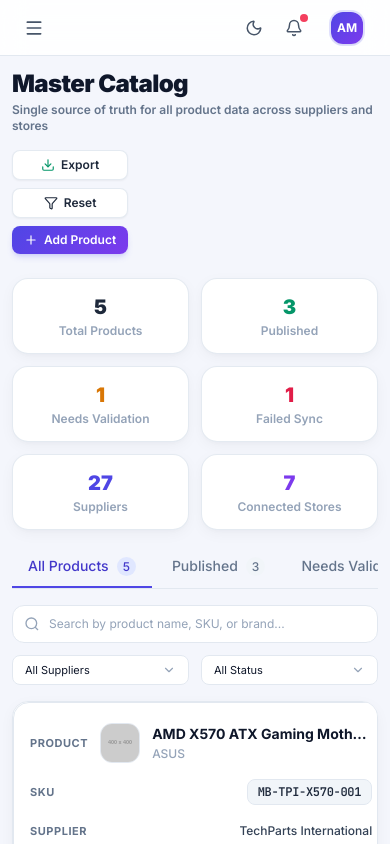
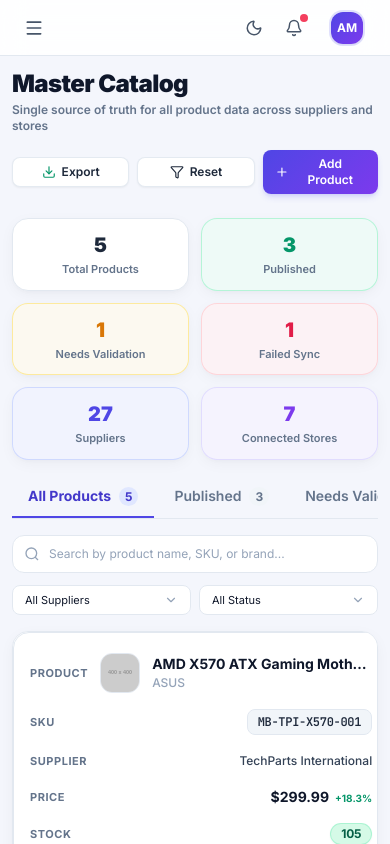
Before and after one commit to satyamgoswami783/SupplyBridge, a React (Vite) app: page /catalog/products in a window 390 px wide. Built offline with nearby package versions, Linux system fonts and the light colour scheme.

Commit message:
Fix MasterCatalog action buttons mobile layout, tab counts, and dark mode KPI cards

```diff
--- a/src/components/ui/index.tsx
+++ b/src/components/ui/index.tsx
@@ -164,21 +164,21 @@
 }
 
 export const Tabs: React.FC<TabsProps> = ({ tabs, active, onChange }) => (
-  <div className="flex gap-1 border-b border-slate-200 mb-6 overflow-x-auto scrollbar-hide">
+  <div className="flex gap-1 border-b border-slate-200 dark:border-slate-800 mb-6 overflow-x-auto scrollbar-hide">
     {tabs.map(tab => (
       <button
         key={tab.id}
         onClick={() => onChange(tab.id)}
         className={cn(
-          'px-4 py-2.5 text-sm font-medium whitespace-nowrap border-b-2 transition-all duration-200',
+          'px-4 py-2.5 text-sm font-semibold whitespace-nowrap border-b-2 transition-all duration-200',
           active === tab.id
-            ? 'border-primary-600 text-primary-700'
-            : 'border-transparent text-slate-500 hover:text-slate-700 hover:border-slate-300'
+            ? 'border-primary-600 text-primary-700 dark:text-primary-400 font-bold'
+            : 'border-transparent text-slate-500 dark:text-slate-400 hover:text-slate-700 dark:hover:text-slate-200 hover:border-slate-300 dark:hover:border-slate-700'
         )}
       >
         {tab.label}
         {tab.count !== undefined && (
-          <span className={cn('ml-2 px-1.5 py-0.5 rounded-full text-xs', active === tab.id ? 'bg-primary-100 text-primary-700' : 'bg-slate-100 text-slate-500')}>
+          <span className={cn('ml-2 px-1.5 py-0.5 rounded-full text-xs font-bold', active === tab.id ? 'bg-primary-100 dark:bg-primary-950/80 text-primary-700 dark:text-primary-300' : 'bg-slate-100 dark:bg-slate-800 text-slate-500 dark:text-slate-400')}>
             {tab.count}
           </span>
         )}
--- a/src/features/catalog/MasterCatalog.tsx
+++ b/src/features/catalog/MasterCatalog.tsx
@@ -371,14 +371,13 @@
         title="Master Catalog"
         subtitle="Single source of truth for all product data across suppliers and stores"
         actions={
-          <>
-            <div className="flex flex-col sm:flex-row items-stretch sm:items-center gap-2">
+          <div className="flex items-center gap-2 flex-wrap w-full sm:w-auto">
             <button
               onClick={handleExportCatalogCSV}
-              className="btn-secondary btn-sm flex items-center justify-center gap-1.5 cursor-pointer"
+              className="btn-secondary btn-sm flex items-center justify-center gap-1.5 cursor-pointer flex-1 sm:flex-initial"
               title="Download Catalog CSV File"
             >
-              <Download size={14} className="text-emerald-600" /> Export
+              <Download size={14} className="text-emerald-600 dark:text-emerald-400" /> Export
             </button>
             <button
               onClick={() => {
@@ -387,36 +386,35 @@
                 setSupplierFilter('all')
                 showNotification('Filters reset.')
               }}
-              className="btn-secondary btn-sm flex items-center justify-center gap-1.5"
+              className="btn-secondary btn-sm flex items-center justify-center gap-1.5 flex-1 sm:flex-initial"
             >
               <Filter size={14} /> Reset
             </button>
             {canManageCatalog && (
               <button
                 onClick={() => setAddModalOpen(true)}
-                className="btn-primary btn-sm flex items-center justify-center gap-1.5"
+                className="btn-primary btn-sm flex items-center justify-center gap-1.5 flex-1 sm:flex-initial"
               >
                 <Plus size={14} /> Add Product
               </button>
             )}
           </div>
-          </>
         }
       />
 
       {/* Summary KPI Stats */}
       <div className="grid grid-cols-2 sm:grid-cols-3 xl:grid-cols-6 gap-3 sm:gap-4">
         {[
-          { label: 'Total Products', value: productsList.length.toLocaleString(), color: 'text-slate-800' },
-          { label: 'Published', value: productsList.filter(p => p.status === 'published').length.toLocaleString(), color: 'text-emerald-600' },
-          { label: 'Needs Validation', value: productsList.filter(p => p.validationStatus === 'failed').length.toLocaleString(), color: 'text-amber-600' },
-          { label: 'Failed Sync', value: productsList.filter(p => p.status === 'failed').length.toLocaleString(), color: 'text-rose-600' },
-          { label: 'Suppliers', value: '27', color: 'text-primary-600' },
-          { label: 'Connected Stores', value: '7', color: 'text-violet-600' },
+          { label: 'Total Products',  value: productsList.length.toLocaleString(), color: 'text-slate-800 dark:text-slate-100', bg: 'bg-white dark:bg-slate-900 border border-slate-200 dark:border-slate-800' },
+          { label: 'Published',       value: productsList.filter(p => p.status === 'published').length.toLocaleString(), color: 'text-emerald-600 dark:text-emerald-400', bg: 'bg-emerald-50/70 dark:bg-emerald-950/40 border border-emerald-200/80 dark:border-emerald-900/50' },
+          { label: 'Needs Validation',value: productsList.filter(p => p.validationStatus === 'failed').length.toLocaleString(), color: 'text-amber-600 dark:text-amber-400', bg: 'bg-amber-50/70 dark:bg-amber-950/40 border border-amber-200/80 dark:border-amber-900/50' },
+          { label: 'Failed Sync',     value: productsList.filter(p => p.status === 'failed').length.toLocaleString(), color: 'text-rose-600 dark:text-rose-400', bg: 'bg-rose-50/70 dark:bg-rose-950/40 border border-rose-200/80 dark:border-rose-900/50' },
+          { label: 'Suppliers',       value: '27', color: 'text-primary-600 dark:text-primary-400', bg: 'bg-primary-50/70 dark:bg-primary-950/40 border border-primary-200/80 dark:border-primary-900/50' },
+          { label: 'Connected Stores',value: '7', color: 'text-violet-600 dark:text-violet-400', bg: 'bg-violet-50/70 dark:bg-violet-950/40 border border-violet-200/80 dark:border-violet-900/50' },
         ].map(s => (
-          <div key={s.label} className="card p-3.5 text-center">
-            <p className={`text-xl font-black ${s.color}`}>{s.value}</p>
-            <p className="text-xs text-slate-400 font-semibold mt-0.5">{s.label}</p>
+          <div key={s.label} className={`card p-3 sm:p-4 text-center rounded-2xl ${s.bg}`}>
+            <p className={`text-xl sm:text-2xl font-black ${s.color}`}>{s.value}</p>
+            <p className="text-[11px] sm:text-xs text-slate-500 dark:text-slate-400 font-semibold mt-0.5">{s.label}</p>
           </div>
         ))}
       </div>
@@ -424,7 +422,7 @@
       <Tabs tabs={tabs} active={tab} onChange={setTab} />
 
       <FilterBar search={search} onSearch={v => { setSearch(v); setCurrentPage(1); }} placeholder="Search by product name, SKU, or brand...">
-        <div className="flex w-full gap-3 sm:w-auto">
+        <div className="grid grid-cols-2 gap-2 w-full sm:flex sm:w-auto">
           <Select
             className="w-full"
             value={supplierFilter}
@@ -456,7 +454,7 @@
             initial={{ opacity: 0, height: 0 }}
             animate={{ opacity: 1, height: 'auto' }}
             exit={{ opacity: 0, height: 0 }}
-            className="flex flex-wrap items-center gap-2 p-3 bg-primary-50/80 border border-primary-200 rounded-xl shadow-sm overflow-hidden"
+            className="flex flex-wrap items-center gap-2 p-3 bg-primary-50/80 dark:bg-primary-950/60 border border-primary-200 dark:border-primary-800 rounded-xl shadow-sm overflow-hidden"
           >
             <input
               type="checkbox"
@@ -467,34 +465,35 @@
               }
               onChange={e => handleSelectAll(e.target.checked)}
             />
-            <span className="text-xs font-bold text-primary-900">
-              {selectedIds.length} item{selectedIds.length > 1 ? 's' : ''} selected
+            <span className="text-xs font-bold text-primary-900 dark:text-primary-200">
+              {selectedIds.length} items selected
             </span>
-            <div className="h-4 w-px bg-primary-200 mx-1" />
+            <div className="flex items-center gap-1.5 ml-auto flex-wrap">
               <button
                 onClick={handleBulkPublish}
-              className="btn-secondary btn-sm bg-white text-emerald-700 hover:bg-emerald-50 border-emerald-200 font-semibold"
+                className="btn-primary btn-sm"
               >
                 Bulk Publish
               </button>
               <button
                 onClick={handleBulkValidate}
-              className="btn-secondary btn-sm bg-white text-amber-700 hover:bg-amber-50 border-amber-200 font-semibold"
+                className="btn-secondary btn-sm bg-white dark:bg-slate-800 text-amber-700 dark:text-amber-400 hover:bg-amber-50 dark:hover:bg-amber-950/60 border-amber-200 dark:border-amber-900/60 font-semibold"
               >
                 Bulk Validate
               </button>
               <button
                 onClick={handleBulkDelete}
-              className="btn-secondary btn-sm bg-white text-rose-700 hover:bg-rose-50 border-rose-200 font-semibold"
+                className="btn-secondary btn-sm bg-white dark:bg-slate-800 text-rose-700 dark:text-rose-400 hover:bg-rose-50 dark:hover:bg-rose-950/60 border-rose-200 dark:border-rose-900/60 font-semibold"
               >
                 Bulk Delete
               </button>
+            </div>
           </motion.div>
         )}
       </AnimatePresence>
 
       {/* Product Table */}
-      <div className="card overflow-hidden border border-slate-200 shadow-card">
+      <div className="card overflow-hidden bg-white dark:bg-slate-900 border border-slate-200 dark:border-slate-800 shadow-card">
         <div className="table-container">
           <table className="table">
             <thead>
```
Also changed, not shown: 4 other files (tests, documents, lock files or other folders). Lines whose indentation alone changed are shown as unchanged.
